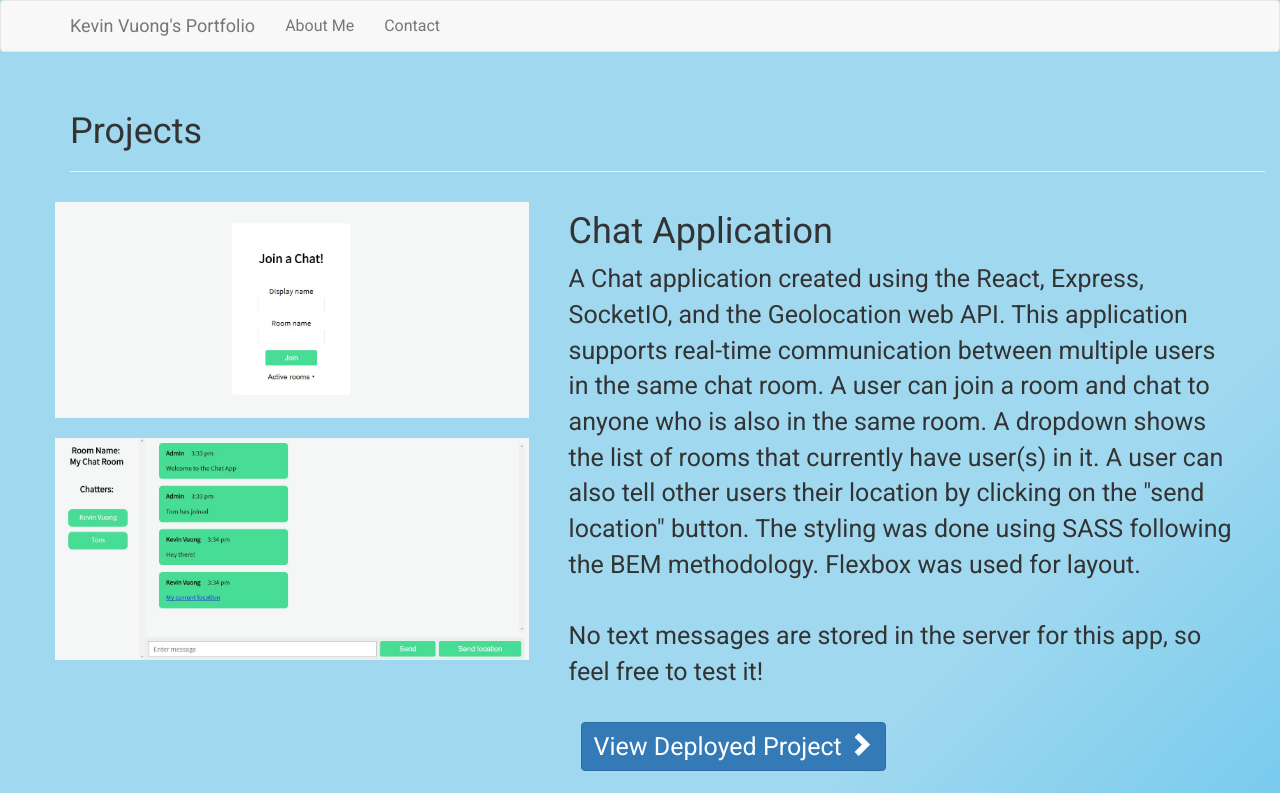
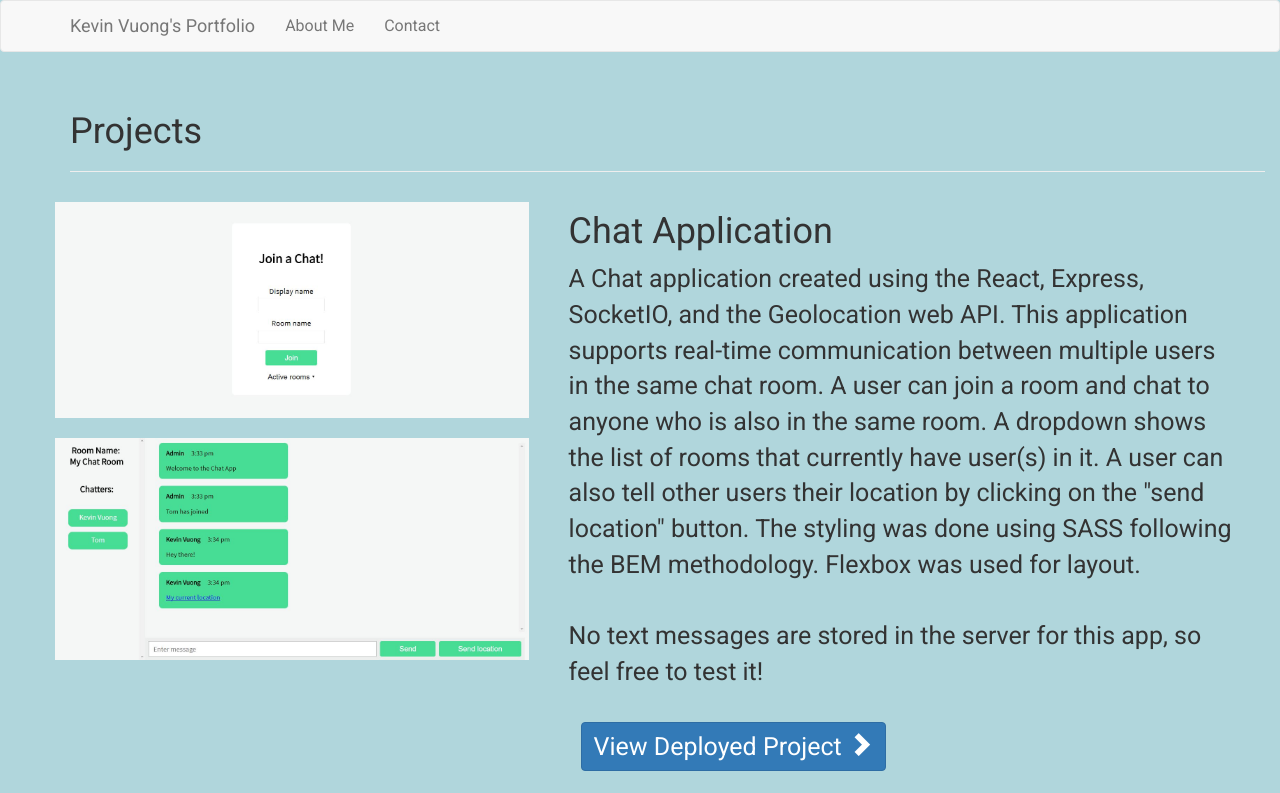
Before and after one commit to kevinvuong1/portfolio-site, a React (Create React App) app: page / in a window 1280 px wide. Shown: the top 793 px of the page. Built offline with nearby package versions, Linux system fonts and the light colour scheme.

Commit message:
change background color

```diff
--- a/src/App.css
+++ b/src/App.css
@@ -2,14 +2,8 @@
   text-align: left;
   font-size: 16px;
     font-family: 'Roboto', sans-serif;
-
-
-    /* Permalink - use to edit and share this gradient: http://colorzilla.com/gradient-editor/#9fd8ef+54,2ab0ed+100 */
-    background: #9fd8ef; /* Old browsers */
-    background: -moz-linear-gradient(-45deg, #9fd8ef 54%, #2ab0ed 100%); /* FF3.6-15 */
-    background: -webkit-linear-gradient(-45deg, #9fd8ef 54%,#2ab0ed 100%); /* Chrome10-25,Safari5.1-6 */
-    background: linear-gradient(135deg, #9fd8ef 54%,#2ab0ed 100%); /* W3C, IE10+, FF16+, Chrome26+, Opera12+, Safari7+ */
-    filter: progid:DXImageTransform.Microsoft.gradient( startColorstr='#9fd8ef', endColorstr='#2ab0ed',GradientType=1 ); /* IE6-9 fallback on horizontal gradient */}
+    background-color: #B0D6DC;
+}
 
 @keyframes App-logo-spin {
   from { transform: rotate(0deg); }
```
